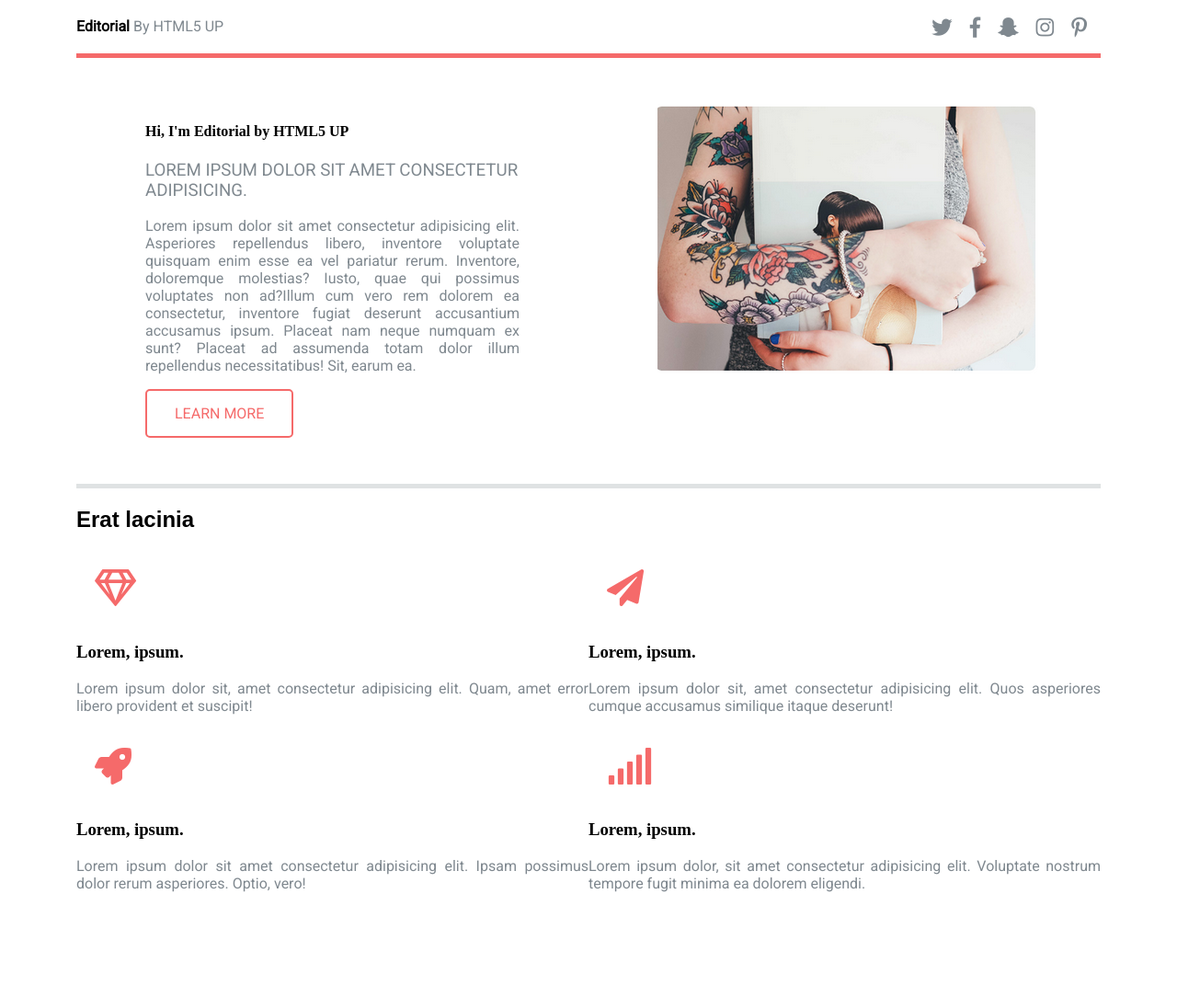
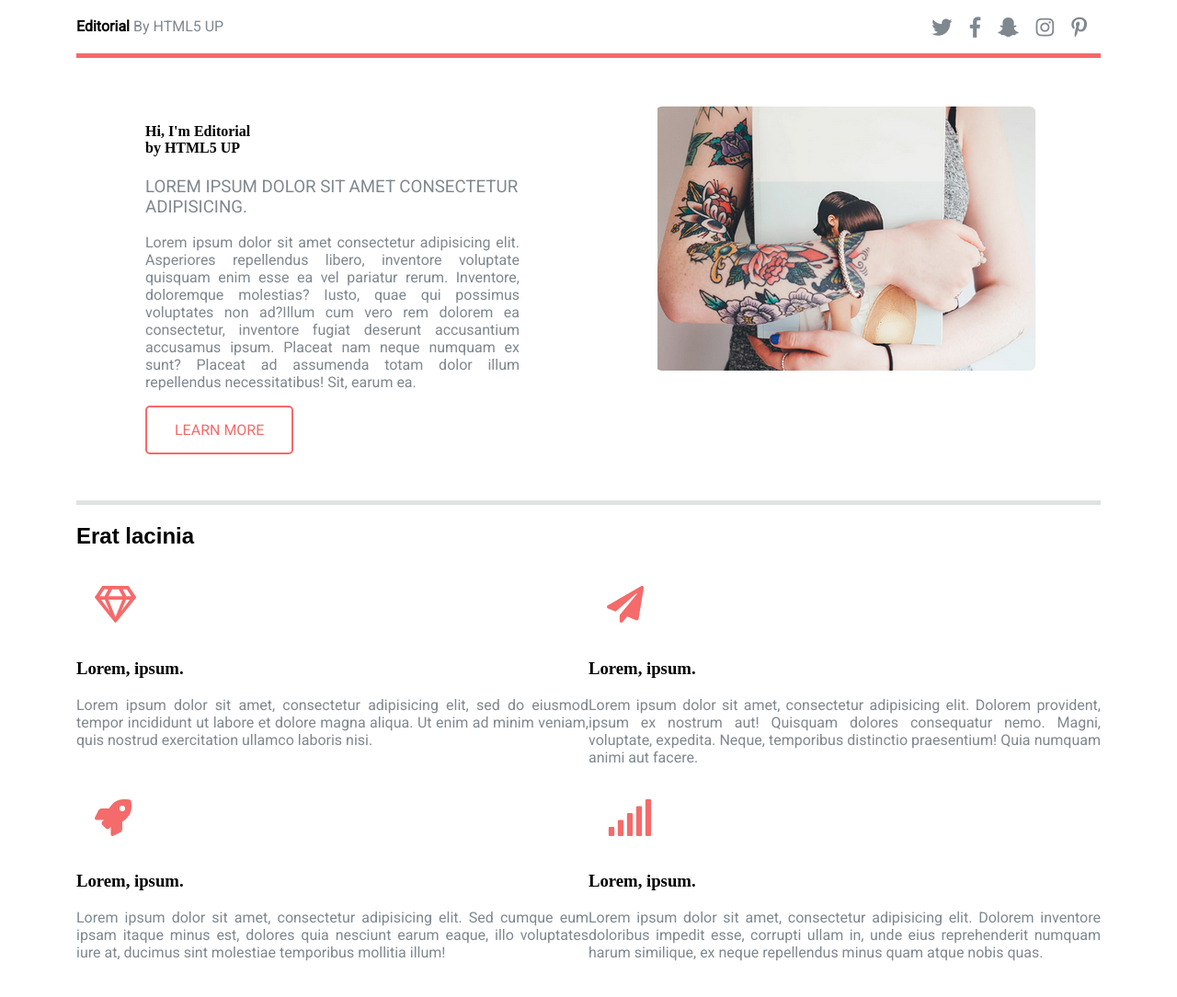
Before and after one commit to CesarRosales16/practica-4, a plain HTML site: page index.html in a window 1280 px wide. Shown: the part 80-1164 px from the top of the page at 92% size. Drawn offline with Linux system fonts and the light colour scheme.

Commit message:
Update index.html

```diff
--- a/index.html
+++ b/index.html
@@ -42,7 +42,7 @@
         <section class="intro">
             <article>
                 <div class="intro-info">
-                    <h1>Hi, I'm Editorial by HTML5 UP</h1>
+                    <h1>Hi, I'm Editorial <br> by HTML5 UP</h1>
                     <h3 class="subtitulo">Lorem ipsum dolor sit amet consectetur adipisicing.</h3>
                     <p>Lorem ipsum dolor sit amet consectetur adipisicing elit. Asperiores repellendus libero, inventore voluptate
                         quisquam enim esse ea vel pariatur rerum. Inventore, doloremque molestias? Iusto, quae qui possimus
@@ -64,7 +64,7 @@
                 </div>
                 <div class="text">
                     <h3>Lorem, ipsum.</h3>
-                    <p>Lorem ipsum dolor sit, amet consectetur adipisicing elit. Quam, amet error libero provident et suscipit!</p>
+                    <p> Lorem ipsum dolor sit amet, consectetur adipisicing elit, sed do eiusmod tempor incididunt ut labore et dolore magna aliqua. Ut enim ad minim veniam, quis nostrud exercitation ullamco laboris nisi. </p>
                 </div>
             </article>
             <article class="art">
@@ -73,8 +73,7 @@
                 </div>
                 <div class="text">
                     <h3>Lorem, ipsum.</h3>
-                    <p>Lorem ipsum dolor sit, amet consectetur adipisicing elit. Quos asperiores cumque accusamus similique
-                        itaque deserunt!</p>
+                    <p>Lorem ipsum dolor sit amet, consectetur adipisicing elit. Dolorem provident, ipsum ex nostrum aut! Quisquam dolores consequatur nemo. Magni, voluptate, expedita. Neque, temporibus distinctio praesentium! Quia numquam animi aut facere.</p>
                 </div>
             </article>
             <article class="art">
@@ -83,9 +82,7 @@
                 </div>
                 <div class="text">
                     <h3>Lorem, ipsum.</h3>
-                    <p>Lorem ipsum dolor sit amet consectetur adipisicing elit. Ipsam possimus dolor rerum asperiores. Optio,
-                        vero!
-                    </p>
+                    <p>Lorem ipsum dolor sit amet, consectetur adipisicing elit. Sed cumque eum ipsam itaque minus est, dolores quia nesciunt earum eaque, illo voluptates iure at, ducimus sint molestiae temporibus mollitia illum!</p>
                 </div>
             </article>
             <article class="art">
@@ -94,9 +91,7 @@
                 </div>
                 <div class="text">
                     <h3>Lorem, ipsum.</h3>
-                    <p>Lorem ipsum dolor, sit amet consectetur adipisicing elit. Voluptate nostrum tempore fugit minima ea dolorem
-                        eligendi.
-                    </p>
+                    <p>Lorem ipsum dolor sit amet, consectetur adipisicing elit. Dolorem inventore doloribus impedit esse, corrupti ullam in, unde eius reprehenderit numquam harum similique, ex neque repellendus minus quam atque nobis quas.</p>
                 </div>
             </article>
         </section>
```
